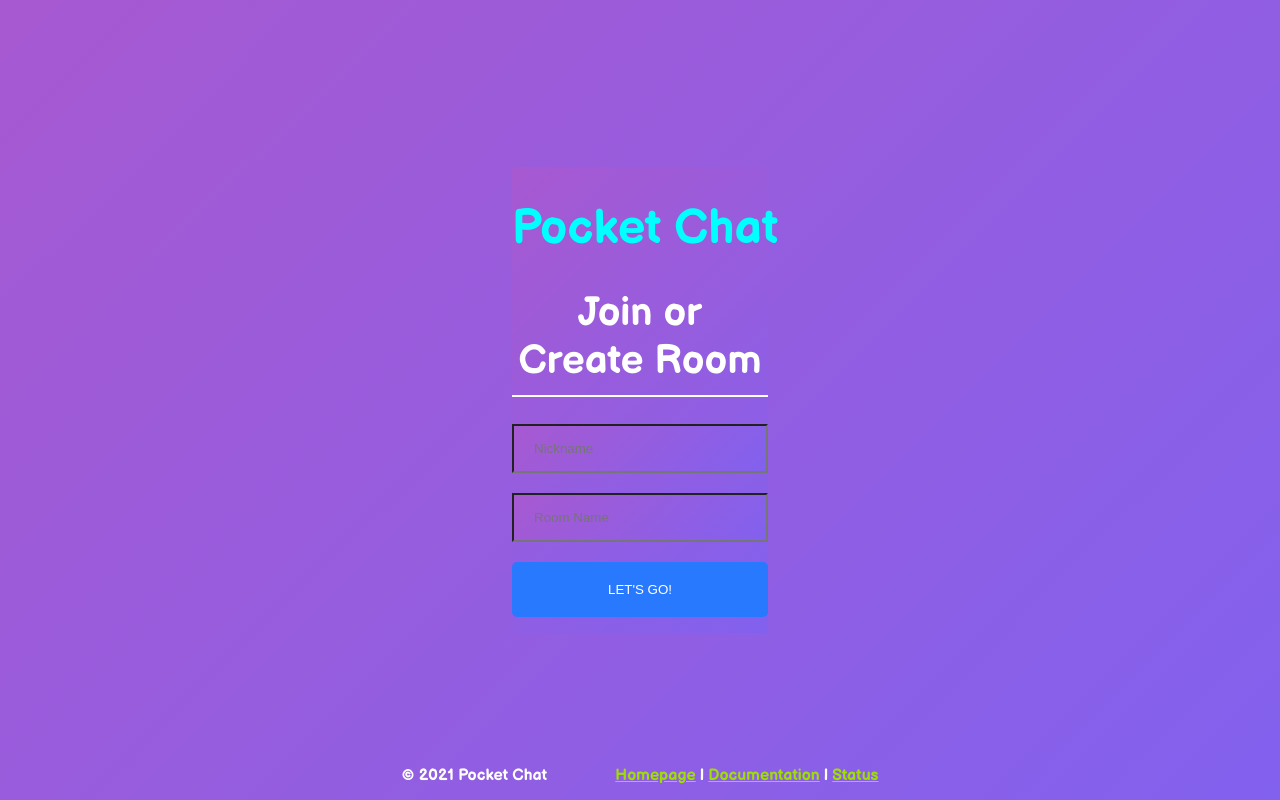
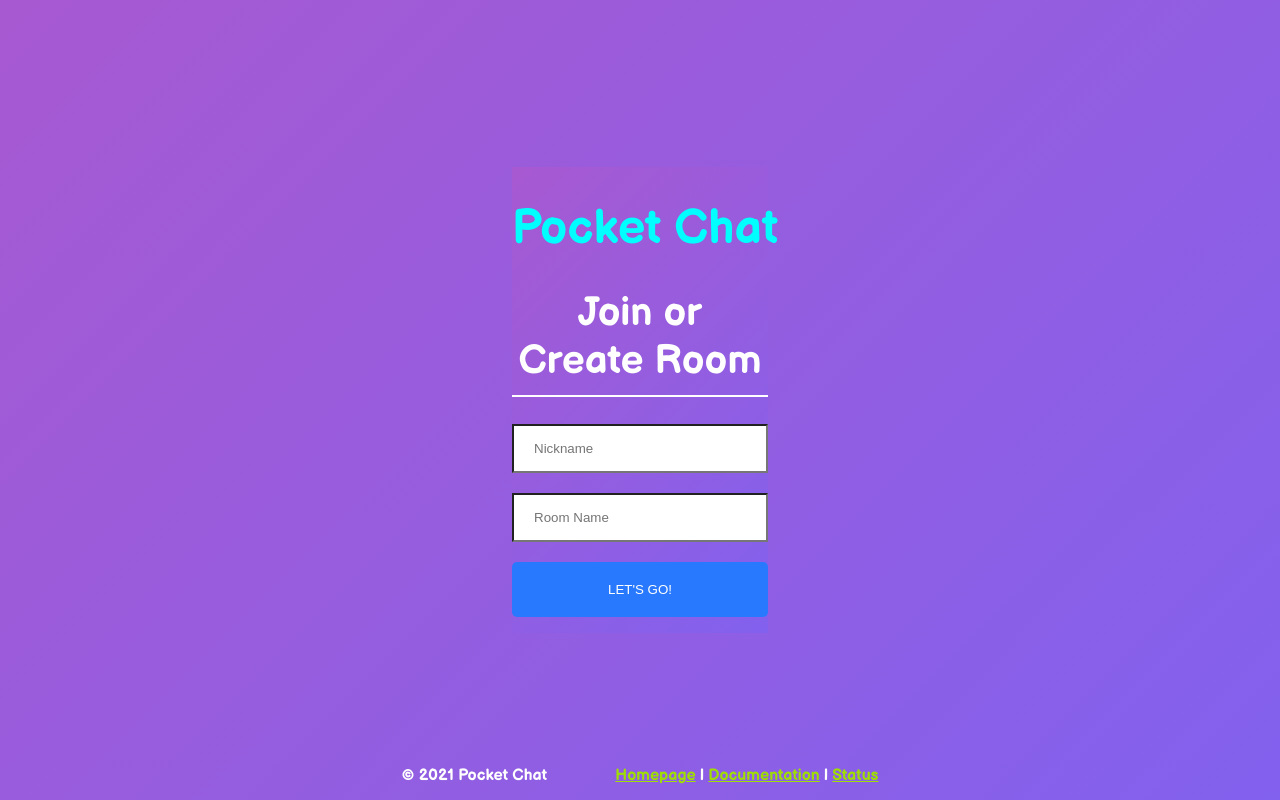
Before and after one commit to Senophyx/pocket-chat-client, a React (Create React App) app: page / in a window 1280 px wide. Built offline with nearby package versions, Linux system fonts and the light colour scheme.

Commit message:
Update Join.css

```diff
--- a/src/components/Join/Join.css
+++ b/src/components/Join/Join.css
@@ -32,7 +32,6 @@ html, body {
   padding: 15px 20px;
   width: 100%;
   color: #1A1A1D;
-  background-image: linear-gradient(135deg, #a759d1 0%, #8261ee 100%);
 }
 
 .other {
```
